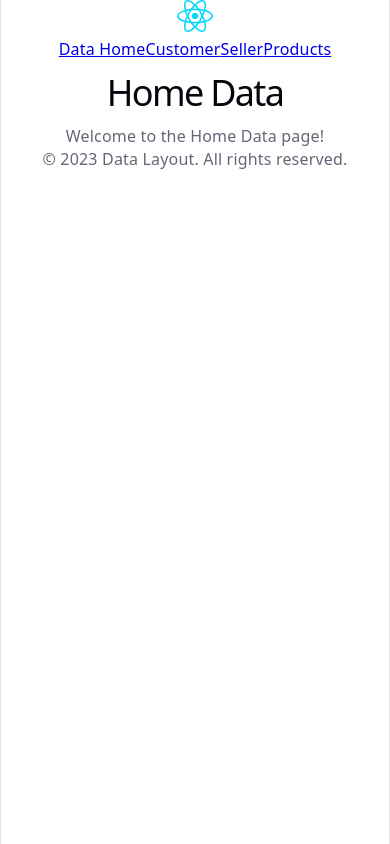
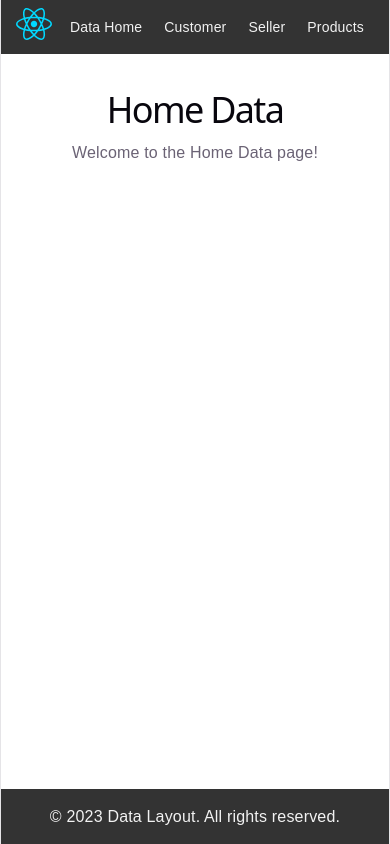
Before and after one commit to xoghub/react-pnz-app, a React (Vite) app: page /data in a window 390 px wide. Built offline with nearby package versions, Linux system fonts and the light colour scheme.

Commit message:
feat: navigation Link

```diff
--- a/src/data/DataLayout.css
+++ b/src/data/DataLayout.css
@@ -15,38 +15,49 @@ body {
   display: flex;
   justify-content: space-between;
   align-items: center;
-  padding: 15px 30px;
-  position: fixed;
+  gap: 16px;
+  padding: 10px 24px;
+  /* sticky keeps the bar inside the normal layout flow (so it never
+     covers the content) while still staying pinned to the top on scroll */
+  position: sticky;
   top: 0;
-  width: 100%;
   z-index: 1000;
 }
 
 /* Logo styling */
-.logo a {
-  color: #fff;
-  font-size: 24px;
-  font-weight: bold;
-  text-decoration: none;
+.logo {
+  display: flex;
+  align-items: center;
+  flex-shrink: 0;
+}
+
+.logo img {
+  display: block;
+  height: 32px;
+  width: auto;
 }
 
 /* Navigation Menu */
 .nav-menu ul {
   list-style: none;
   display: flex;
+  flex-wrap: wrap;
+  align-items: center;
+  gap: 4px;
 }
 
 .nav-menu li {
-  margin-left: 20px;
+  margin-left: 0;
 }
 
 .nav-menu a {
+  display: inline-block;
   color: #f2f2f2;
   text-decoration: none;
   font-size: 17px;
   padding: 8px 16px;
+  border-radius: 4px;
   transition: background-color 0.3s ease;
-  border-radius: 4px;
 }
 
 /* Hover & Active States */
@@ -60,26 +71,39 @@ body {
   color: white;
 }
 
+/* Page content */
+.content {
+  flex: 1;
+  padding: 24px;
+}
+
+/* Footer */
+.data-footer {
+  background-color: #333;
+  color: #f2f2f2;
+  text-align: center;
+  padding: 16px;
+}
+
 /* Responsive Design for Small Screens */
 @media (max-width: 600px) {
   .header-bar {
-    flex-direction: column;
-    align-items: flex-start;
+    justify-content: center;
+    padding: 8px 12px;
+    gap: 8px;
+  }
+
+  .nav-menu {
+    max-width: 100%;
   }
 
   .nav-menu ul {
-    flex-direction: column;
-    width: 100%;
-    margin-top: 15px;
-  }
-
-  .nav-menu li {
-    margin: 10px 0 0 0;
-    width: 100%;
+    justify-content: center;
+    gap: 2px;
   }
 
   .nav-menu a {
-    display: block;
-    width: 100%;
+    font-size: 14px;
+    padding: 6px 10px;
   }
 }
--- a/src/data/DataLayout.tsx
+++ b/src/data/DataLayout.tsx
@@ -1,19 +1,30 @@
-import { Outlet } from "react-router";
+import { Link, Outlet } from "react-router";
 import reactLogo from "../assets/react.svg";
+import "./DataLayout.css";
 
 
 export default function DataLayout() {
     return (
       <>
         <header className="header-bar">
-          <a href="" className="logo">
+          <Link to="/data" className="logo-link">
             <img src={reactLogo} className="framework" alt="React logo" />
-          </a>
+          </Link>
           <nav className="nav-menu">
-            <a href="/data">Data Home</a>
-            <a href="/data/customer">Customer</a>
-            <a href="/data/seller">Seller</a>
-            <a href="/data/products">Products</a>
+            <ul>
+              <li>
+                <Link to="/data">Data Home</Link>
+              </li>
+              <li>
+                <Link to="/data/customer">Customer</Link>
+              </li>
+              <li>
+                <Link to="/data/seller">Seller</Link>
+              </li>
+              <li>
+                <Link to="/data/products">Products</Link>
+              </li>
+            </ul>
           </nav>
         </header>
         <div className="content">
```
